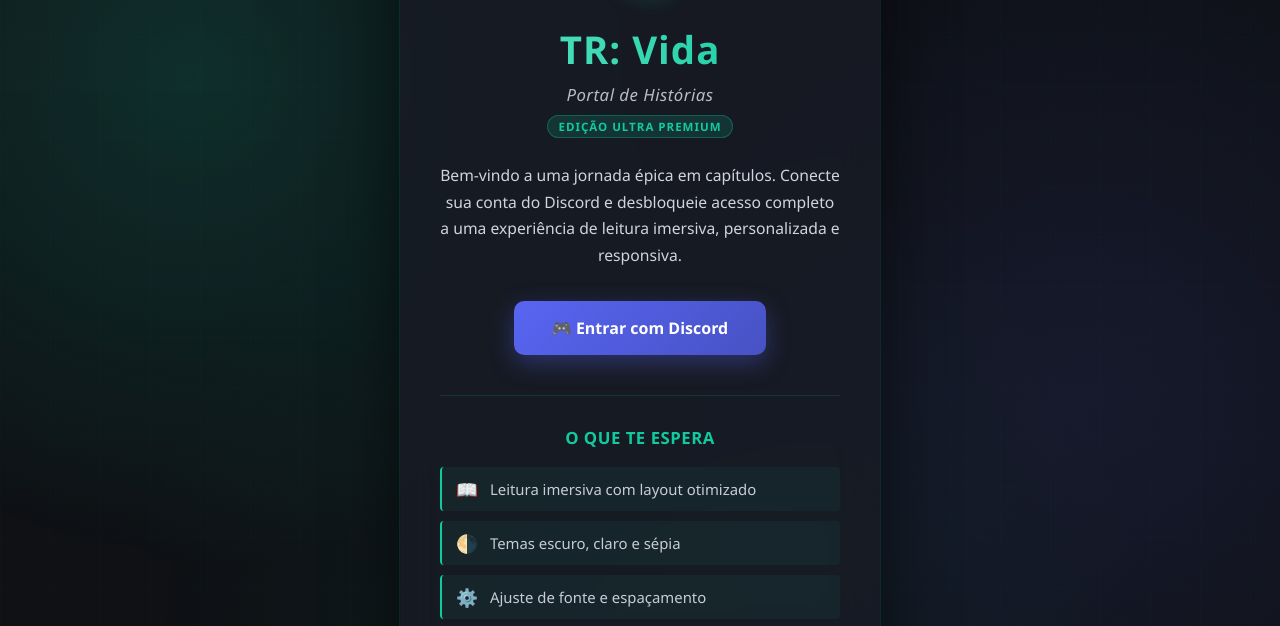
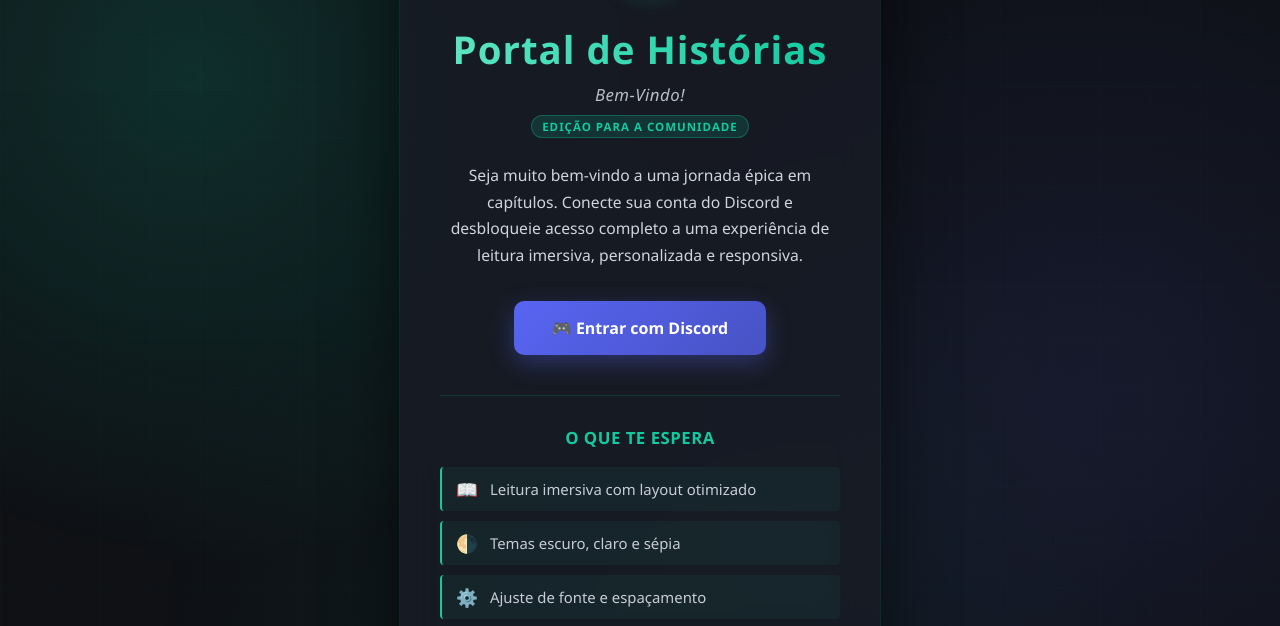
Before and after one commit to Kratos7777/Painel-de-Hist-rias, a website: page public/index.html in a window 1280 px wide. Shown: the part 163-789 px from the top of the page. Drawn offline with Linux system fonts and the light colour scheme.

Commit message:
fix: mudanças

```diff
--- a/public/index.html
+++ b/public/index.html
@@ -243,12 +243,12 @@
 
     <main class="login-container" role="main">
         <span class="logo" aria-hidden="true">🎭</span>
-        <h1>TR: Vida</h1>
-        <p class="subtitle">Portal de Histórias</p>
-        <span class="version-tag">Edição Ultra Premium</span>
+        <h1>Portal de Histórias</h1>
+        <p class="subtitle">Bem-Vindo!</p>
+        <span class="version-tag">Edição para a comunidade</span>
 
         <p class="description">
-            Bem-vindo a uma jornada épica em capítulos. Conecte sua conta do Discord
+            Seja muito bem-vindo a uma jornada épica em capítulos. Conecte sua conta do Discord
             e desbloqueie acesso completo a uma experiência de leitura imersiva,
             personalizada e responsiva.
         </p>
```
Also changed, not shown: public/capa.html (+1 -1 lines).
